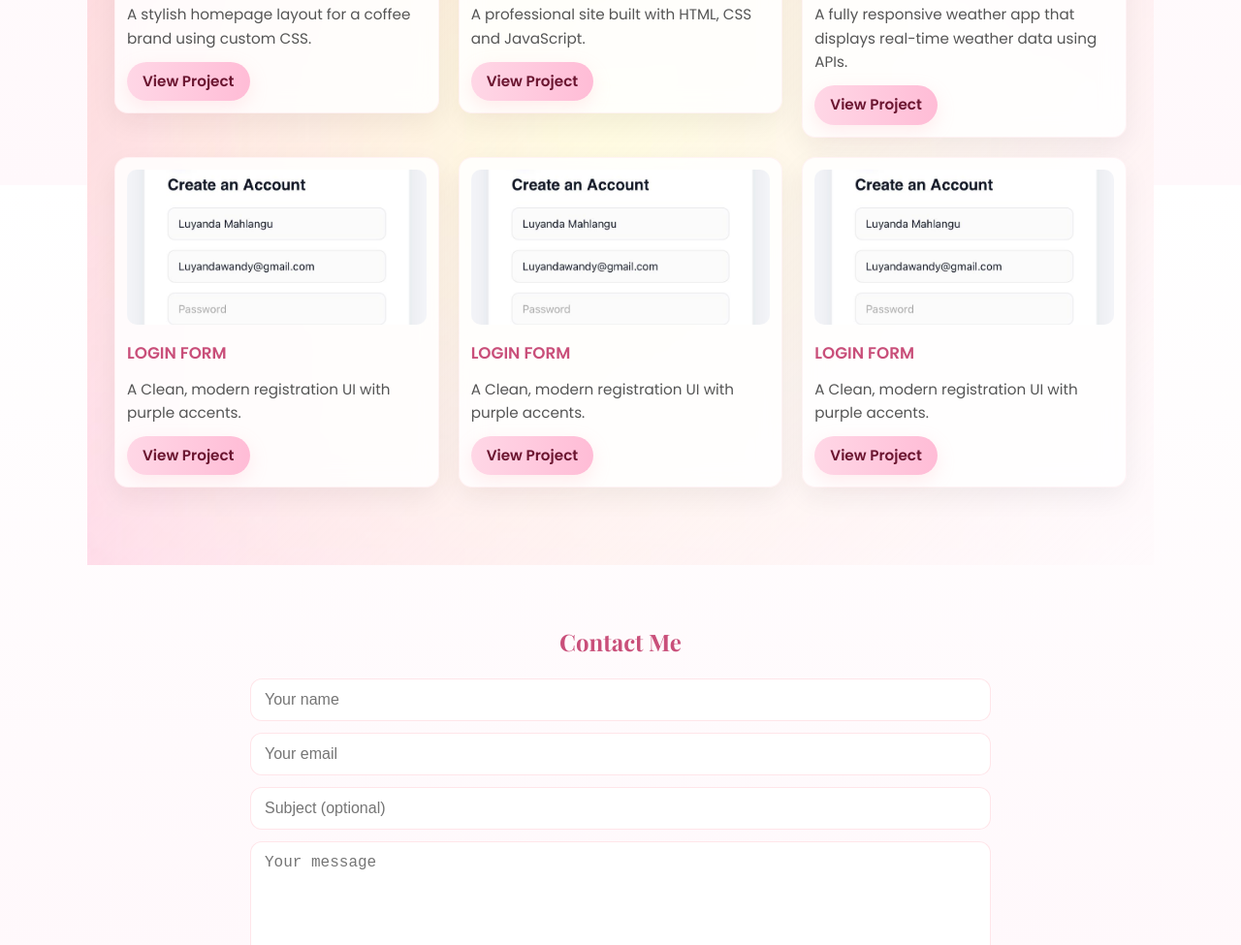
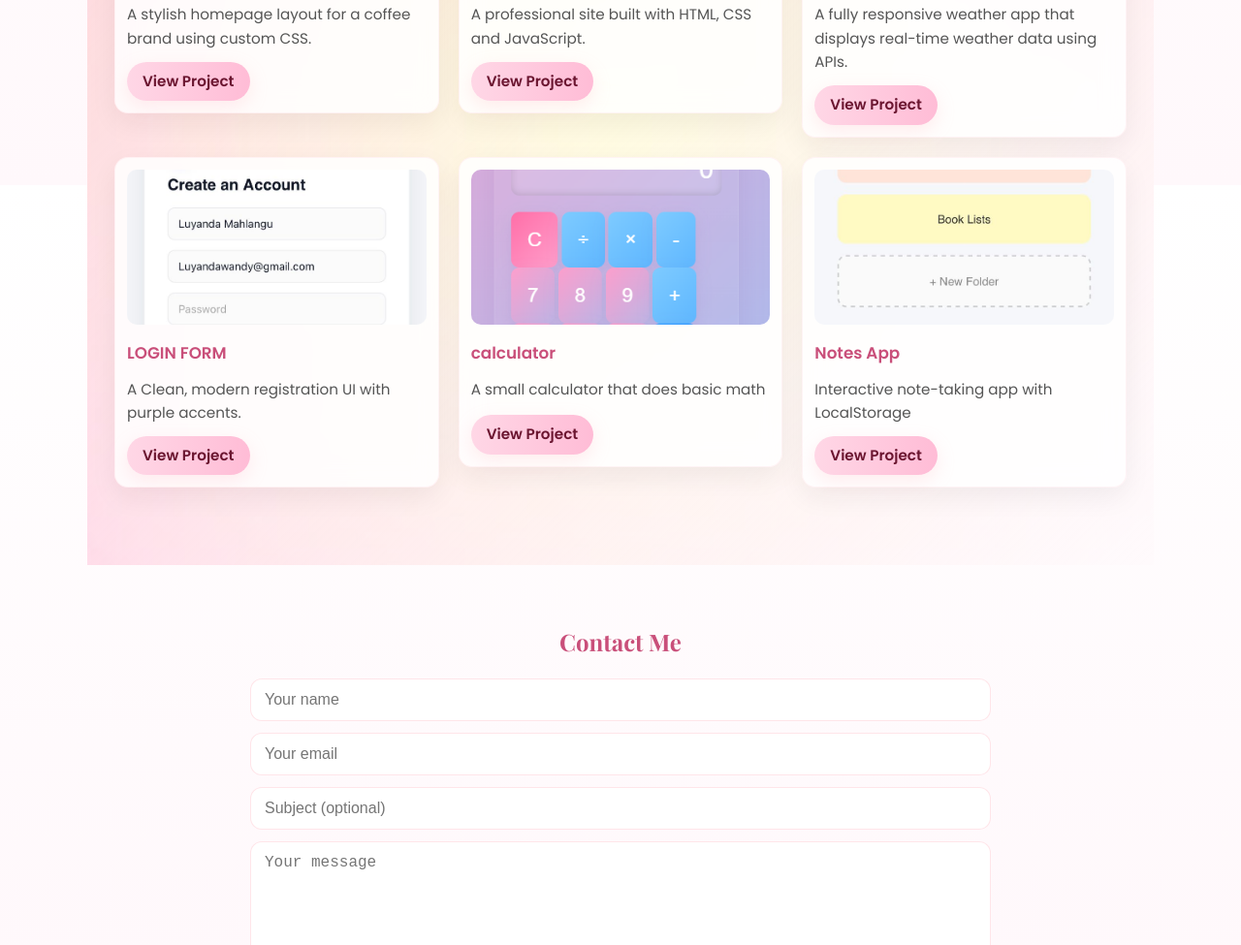
Before and after one commit to Wandi534/MY-PORTFOLIO, a plain HTML site: page Index.html in a window 1280 px wide. Shown: the part 2209-3184 px from the top of the page at 97% size. Drawn offline with nearby package versions, Linux system fonts and the light colour scheme.

Commit message:
added the Notes and calculator project

```diff
--- a/Index.html
+++ b/Index.html
@@ -109,7 +109,7 @@
 
             <div class="project-card">
                 <div class="project-thumb">
-                    <img src="images/login.jpg" alt="login-form//">
+                    <img src="images/login.jpg" alt="login-form">
                 </div>
                 <h3>LOGIN FORM</h3>
                 <p>A Clean, modern registration UI with purple accents.</p>
@@ -118,20 +118,20 @@
 
             <div class="project-card">
                 <div class="project-thumb">
-                    <img src="images/login.jpg" alt="login-form//">
+                    <img src="images/calculator.png" alt="calculator">
                 </div>
-                <h3>LOGIN FORM</h3>
-                <p>A Clean, modern registration UI with purple accents.</p>
-                <a class="btn primary" href="https://glittering-muffin-ba0dfb.netlify.app/" target="_blank">View Project</a>
+                <h3>calculator</h3>
+                <p>A small calculator that does basic math</p>
+                <a class="btn primary" href="https://sparkly-truffle-c866fe.netlify.app/" target="_blank">View Project</a>
             </div>
 
             <div class="project-card">
                 <div class="project-thumb">
-                    <img src="images/login.jpg" alt="login-form//">
+                    <img src="images/notesApp.jpg" alt="notes-app">
                 </div>
-                <h3>LOGIN FORM</h3>
-                <p>A Clean, modern registration UI with purple accents.</p>
-                <a class="btn primary" href="https://glittering-muffin-ba0dfb.netlify.app/" target="_blank">View Project</a>
+                <h3>Notes App</h3>
+                <p>Interactive note-taking app with LocalStorage</p>
+                <a class="btn primary" href="https://bright-sawine-f37b07.netlify.app/" target="_blank">View Project</a>
             </div>
         </div>
     </section>
```
Also changed, not shown: images/calculator.png (added), images/gradient.jpg (deleted), images/notesApp.jpg (added).
